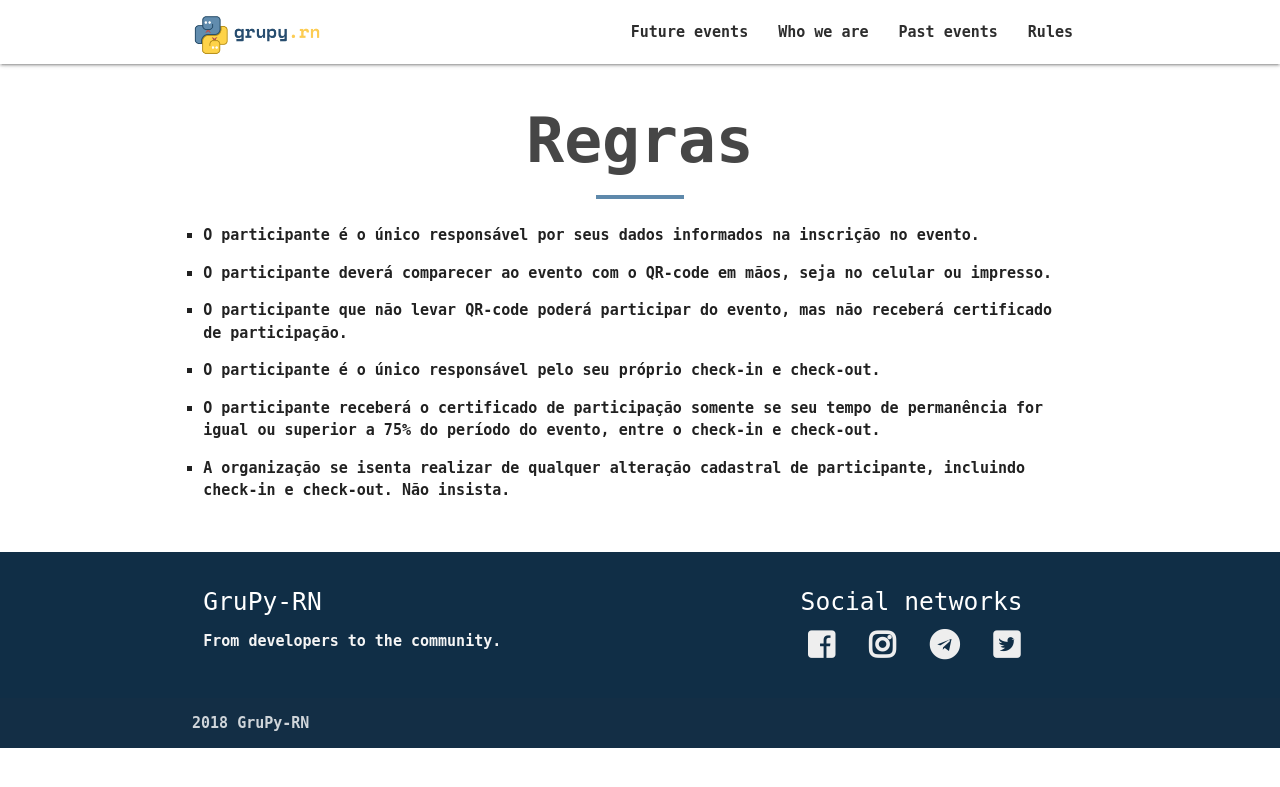
After one commit to grupyrn/jararaca, a Django app: template website/templates/website/rules.html in a window 1280 px wide. The commit adds this page. Shown: the top 787 px of the page. Run offline with Django 3.2, Linux system fonts and the light colour scheme; the template is opened without the code that fills it, so the values that code supplies are empty; parts of the project's set-up code (start-up, migrations or seed data) failed here and were passed over; some libraries are stand-ins or nearby versions.

Commit message:
Add rules

```diff
--- a/website/static/css/style.css
+++ b/website/static/css/style.css
@@ -108,6 +108,10 @@ body{
     font-weight: 700;
 }
 
+ul > li{
+    list-style: square !important;
+    padding-bottom: 15px;
+}
 .social-network-li {
     display: inline;
     margin: 0 0 3px 0
--- a/website/templates/website/menu.html
+++ b/website/templates/website/menu.html
@@ -10,6 +10,7 @@
         <li><a href="{% url 'home' %}#future-events">{% trans "Future events" %}</a></li>
         <li><a href="{% url 'home' %}#who-we-are">{% trans "Who we are" %}</a></li>
         <li><a href="{% url 'home' %}#past-events">{% trans "Past events" %}</a></li>
+        <li><a href="{% url 'rules' %}">{% trans "Rules" %}</a></li>
       </ul>
       <a href="#" data-target="nav-mobile" class="sidenav-trigger"><i class="material-icons">menu</i></a>
     </div>
@@ -21,5 +22,6 @@
     <li><a href="/#future-events">{% trans "Future events" %}</a></li>
     <li><a href="/#who-we-are">{% trans "Who we are" %}</a></li>
     <li><a href="/#past-events">{% trans "Past events" %}</a></li>
+    <li><a href="{% url 'rules' %}">{% trans "Rules" %}</a></li>
   </ul>
 </div>
--- /dev/null
+++ b/website/templates/website/rules.html
@@ -0,0 +1,45 @@
+{% extends 'website/base.html' %}
+{% load static %}
+{% load i18n %}
+
+
+{% block content %}
+<section>
+    <div class="container">
+        <div class="row">
+            <div class="col">
+                <h1 class="center-align h1-header">Regras</h1>
+                <ul class="rule">
+                    <li>O participante é o único responsável por seus dados
+                        informados na inscrição no evento.
+                     </li>
+                    <li>
+                        O participante deverá comparecer ao evento com o QR-code
+                        em mãos, seja no celular ou  impresso.
+                    </li>
+                    <li>
+                        O participante que não levar QR-code poderá participar
+                        do evento, mas não receberá certificado de participação.
+                    </li>
+                    <li>
+                        O participante é o único responsável pelo seu próprio
+                        check-in e check-out.
+                    </li>
+                    <li>
+                        O participante receberá o certificado de participação
+                        somente se seu tempo de permanência for igual ou
+                        superior a 75% do período do evento, entre o check-in
+                        e check-out.
+                    </li>
+                    <li>
+                        A organização se isenta realizar de qualquer alteração
+                        cadastral de participante, incluindo check-in e
+                        check-out. Não insista.
+                    </li>
+                </ul>
+            </div>
+        </div>
+    </div>
+</section>
+
+{% endblock %}
--- a/website/urls.py
+++ b/website/urls.py
@@ -3,6 +3,7 @@ from .views import *
 
 urlpatterns = [
     path('', WelcomeView.as_view(), name='home'),
+    path('rules', Rule.as_view(), name='rules'),
     path('<slug:event>', EventInfoView.as_view(), name='event-info'),
     path('<slug:event>/register', AttendeeRegistrationView.as_view(), name='attendee-registration'),
 ]
--- a/website/views.py
+++ b/website/views.py
@@ -33,6 +33,10 @@ class EventInfoView(TemplateView):
         context = self.get_context_data(**kwargs)
         context.update(event=get_object_or_404(Event, slug=context['event']))
         return self.render_to_response(context)
+
+
+class Rule(TemplateView):
+    template_name = 'website/rules.html'
 
 
 class AttendeeRegistrationView(FormView):
```
Also changed, not shown: 2 other files.
